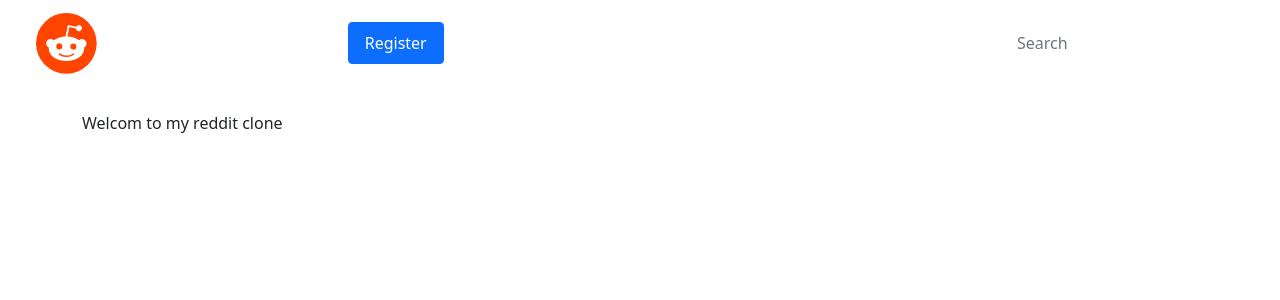
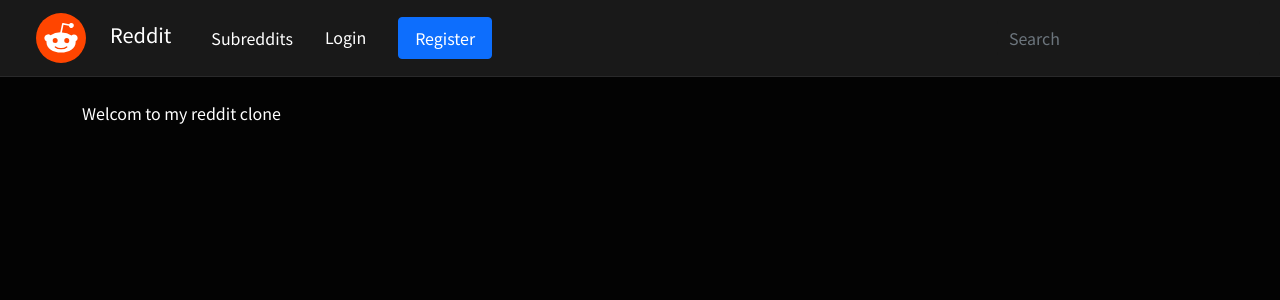
Before and after one commit to RensG2005/reddit-clone, a React (Create React App) app: page / in a window 1280 px wide. Shown: the top 300 px of the page. Built offline with nearby package versions, Linux system fonts and the light colour scheme; what javascript-time-ago would draw is missing.

Commit message:
brushed up things

```diff
--- a/package.json
+++ b/package.json
@@ -20,7 +20,7 @@
   },
   "scripts": {
     "start": "react-scripts start",
-    "build": "CI=false && react-scripts build",
+    "build": "react-scripts build",
     "test": "react-scripts test",
     "eject": "react-scripts eject"
   },
--- a/src/index.css
+++ b/src/index.css
@@ -1,4 +1,4 @@
-/* @import url("https://fonts.googleapis.com/css2?family=Noto+Sans+JP&display=swap");
+@import url("https://fonts.googleapis.com/css2?family=Noto+Sans+JP&display=swap");
 
 body {
   margin: 0;
@@ -213,14 +213,6 @@
 }
 
 
-@keyframes spin {
-  from {
-    transform: rotate(0);
-  }
-  to{
-    transform: rotate(359deg);
-  }
-}
 
 @keyframes spin3D {
   from {
@@ -230,50 +222,3 @@
     transform: rotate3d(0deg);
   }
 }
-
-@keyframes configure-clockwise {
-  0% {
-    transform: rotate(0);
-  }
-  25% {
-    transform: rotate(90deg);
-  }
-  50% {
-    transform: rotate(180deg);
-  }
-  75% {
-    transform: rotate(270deg);
-  }
-  100% {
-    transform: rotate(360deg);
-  }
-}
-
-@keyframes configure-xclockwise {
-  0% {
-    transform: rotate(45deg);
-  }
-  25% {
-    transform: rotate(-45deg);
-  }
-  50% {
-    transform: rotate(-135deg);
-  }
-  75% {
-    transform: rotate(-225deg);
-  }
-  100% {
-    transform: rotate(-315deg);
-  }
-}
-
-@keyframes pulse {
-  from {
-    opacity: 1;
-    transform: scale(1);
-  }
-  to {
-    opacity: .25;
-    transform: scale(.75);
-  }
-} */
```
